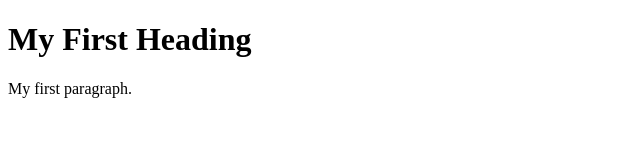
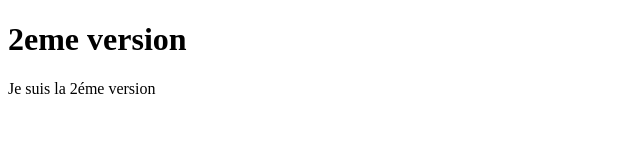
Before and after one commit to Yacine934/REP_TEST_HTML, a plain HTML site: page index.html in a window 1280 px wide. Shown: the whole page, without its empty margins (0-640 px from the left). Drawn offline with Linux system fonts and the light colour scheme.

Commit message:
2eme version

```diff
--- a/index.html
+++ b/index.html
@@ -2,9 +2,9 @@
 <html>
 <body>
 
-<h1>My First Heading</h1>
+<h1>2eme version</h1>
 
-<p>My first paragraph.</p>
+<p>Je suis la 2éme version</p>
 
 </body>
 </html>
```
